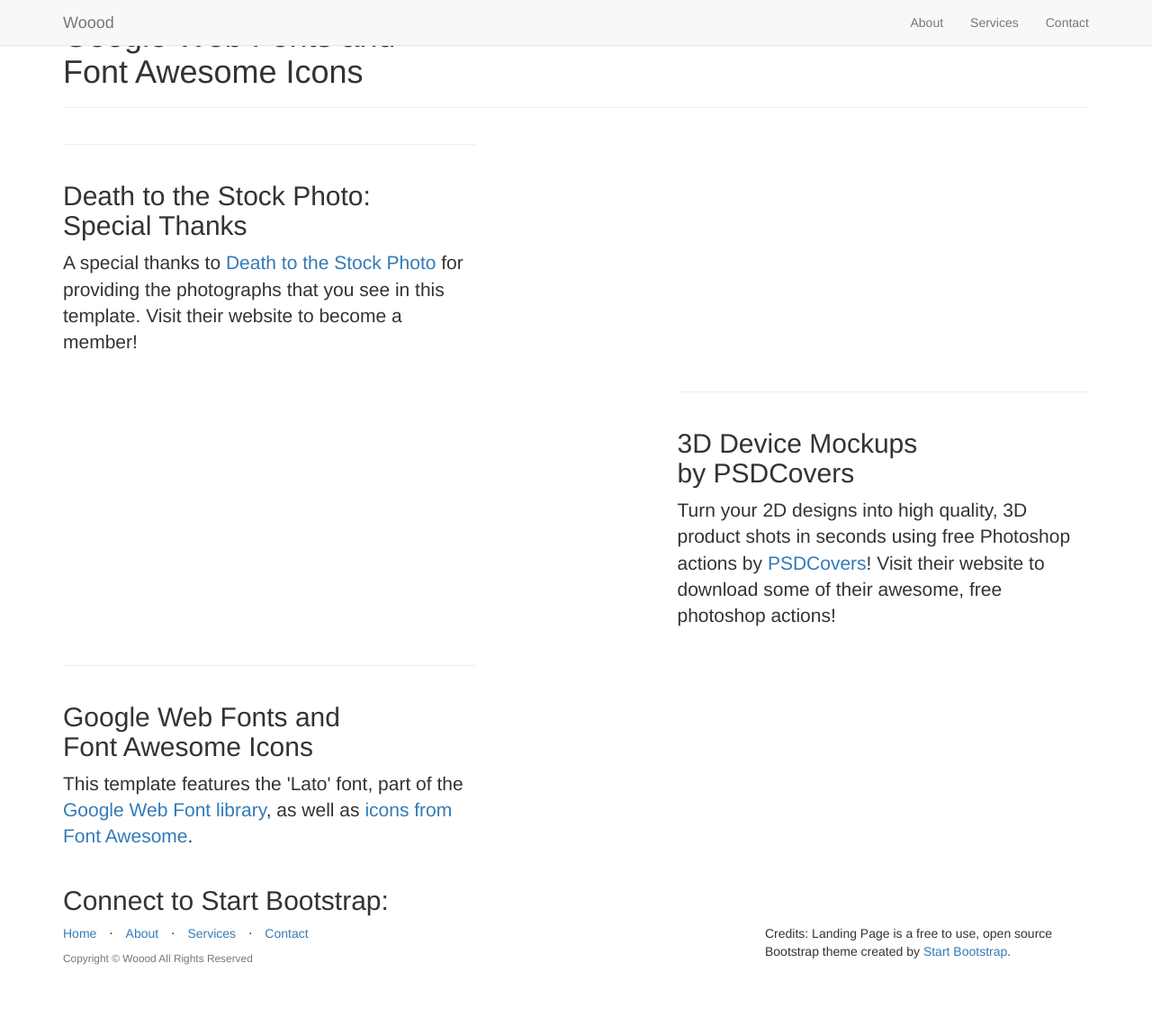
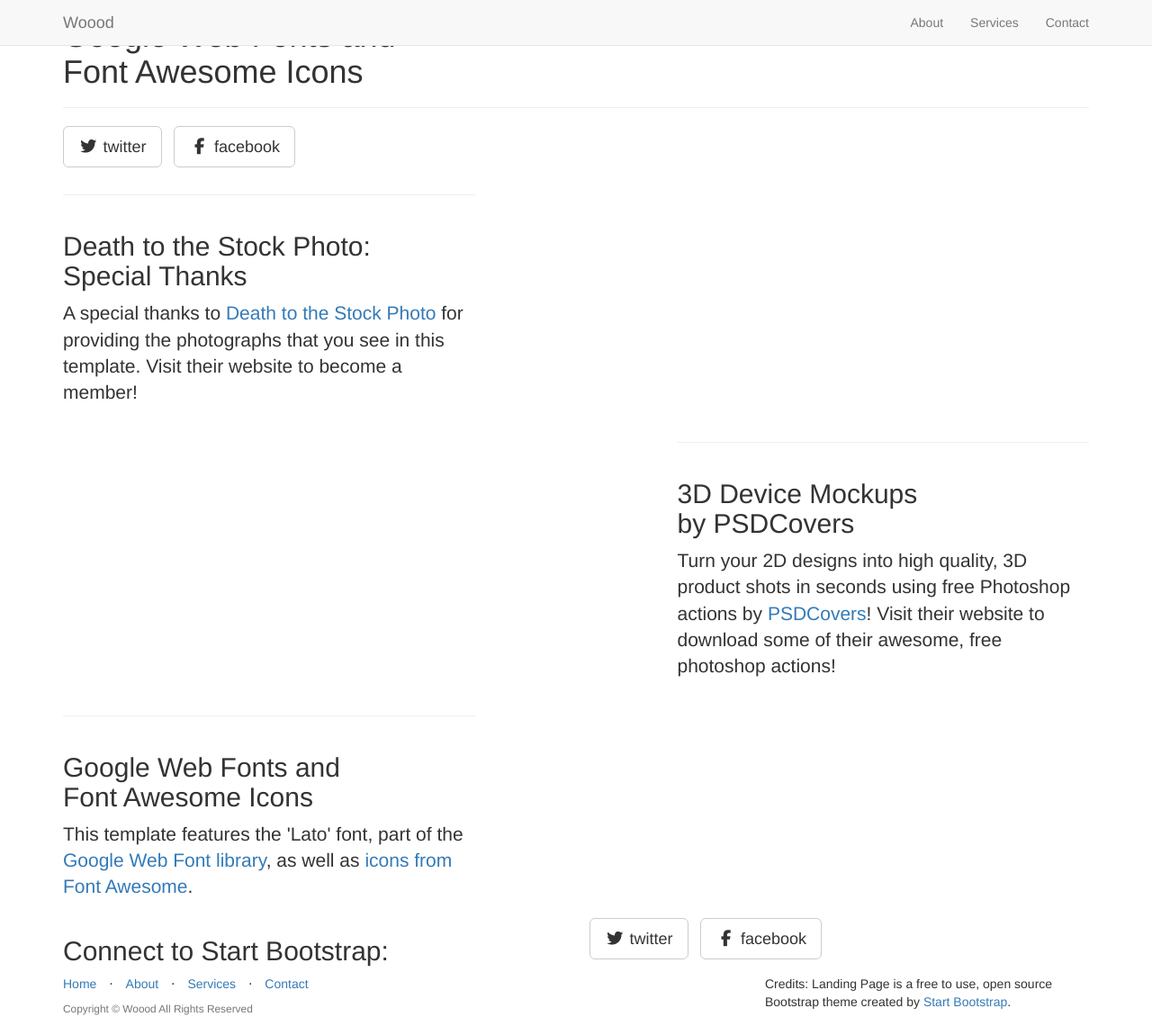
Before and after one commit to woood/woood.github.io, a Jekyll site: the page built from _posts/2014-09-23-services-3.markdown, in a window 1280 px wide and 1140 px high. Shown: the whole window at 90% size. Built offline with Jekyll 4.4.1, drawn with Linux system fonts in a browser that asks for light colours; nearby versions of some CDN libraries; library files that are not in the unit come from our copies; some of the changed lines change nothing that is shown.

Commit message:
Add Twitter and Facebook social networks

```diff
--- a/_config.yml
+++ b/_config.yml
@@ -23,9 +23,9 @@
 # ----------------------- #
 
 social:
-  # - title: twitter
-  #   url: https://twitter.com/SBootstrap
-  # - title: github
-  #   url: https://github.com/IronSummitMedia/startbootstrap
+  - title: twitter
+    url: https://twitter.com/woooddesign
+  - title: facebook
+    url: https://www.facebook.com/woooddesign
   # - title: linkedin
   #   url:
```
